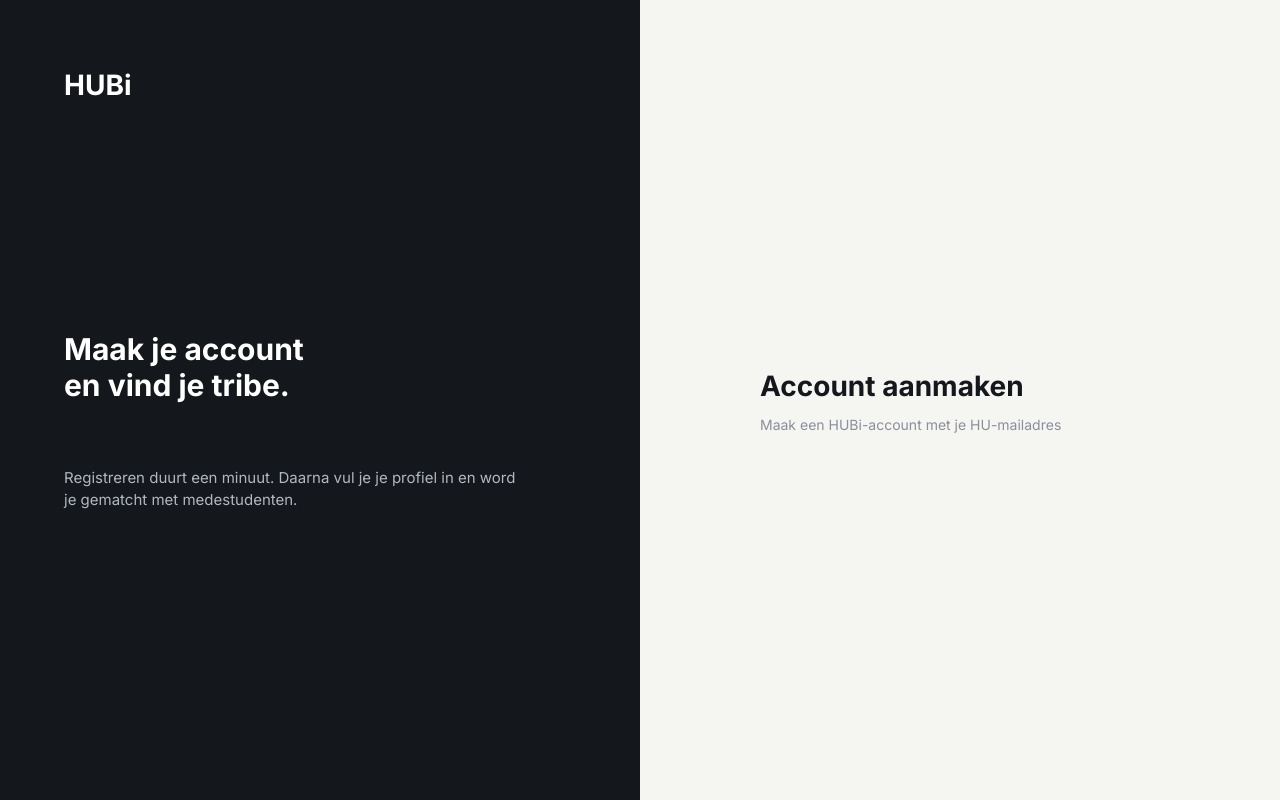
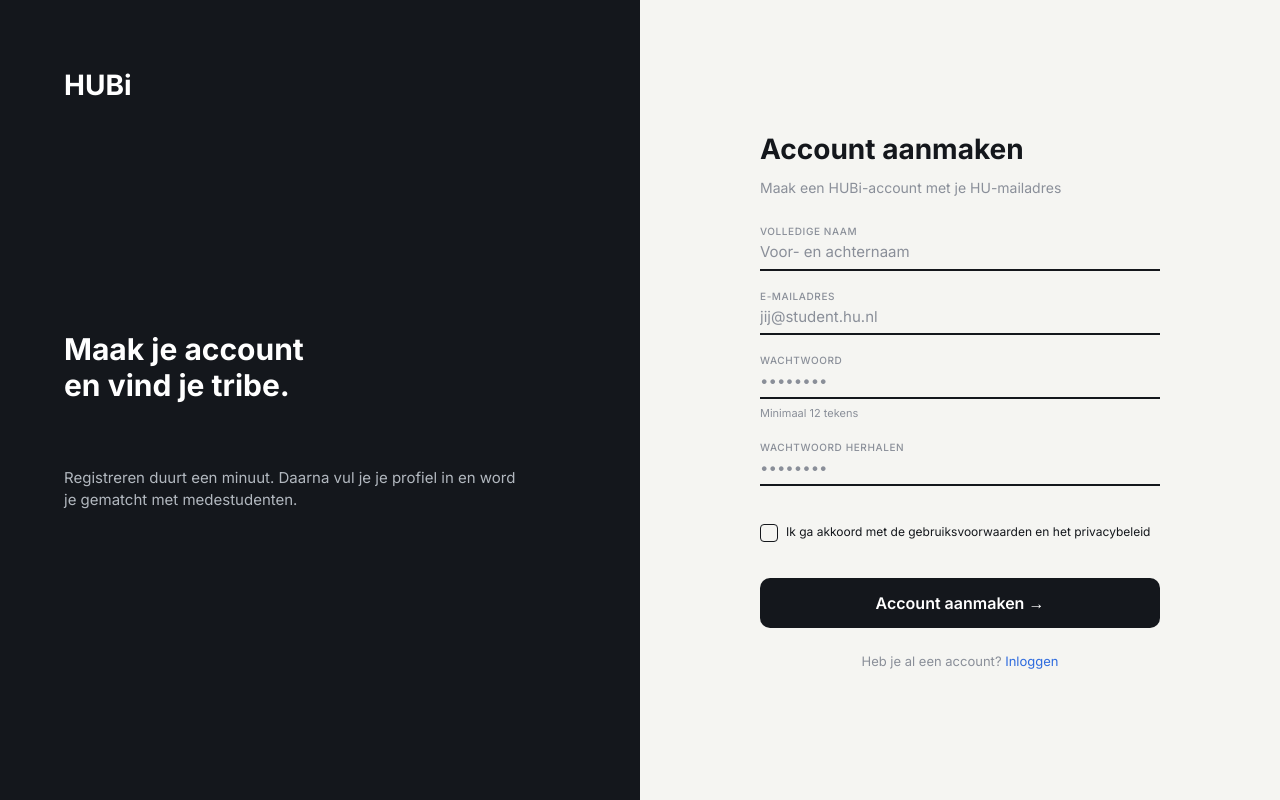
Before and after one commit to Tarikezfzafi/de-hu-monsters, a Next.js app: page /registreren in a window 1280 px wide. Built offline with nearby package versions, Linux system fonts and the light colour scheme.

Commit message:
Voeg invulformulier met voorbeeld tekst

```diff
--- a/app/(auth)/registreren/page.tsx
+++ b/app/(auth)/registreren/page.tsx
@@ -1,5 +1,7 @@
 import type { Metadata } from "next";
+import Link from "next/link";
 import { AuthShell } from "@/features/auth/components/AuthShell";
+import { RegisterForm } from "@/features/auth/components/RegisterForm";
 
 export const metadata: Metadata = {
   title: "Account aanmaken | HUBi",
@@ -25,6 +27,15 @@
           Maak een HUBi-account met je HU-mailadres
         </p>
       </header>
+
+      <RegisterForm />
+
+      <p className="mt-6 text-center text-[13px] text-hubi-muted">
+        Heb je al een account?{" "}
+        <Link href="/login" className="text-hubi-link">
+          Inloggen
+        </Link>
+      </p>
     </AuthShell>
   );
 }
--- /dev/null
+++ b/features/auth/components/FormField.tsx
@@ -0,0 +1,48 @@
+
+type FormFieldProps = {
+  label: string;
+  name: string;
+  type?: "text" | "email" | "password";
+  placeholder: string;
+  autoComplete?: string;
+  hint?: string;
+};
+
+export function FormField({
+  label,
+  name,
+  type = "text",
+  placeholder,
+  autoComplete,
+  hint,
+}: FormFieldProps) {
+  const hintId = `${name}-hint`;
+
+  return (
+    <div>
+      {}
+      <label
+        htmlFor={name}
+        className="block text-[10px] font-medium uppercase tracking-[0.6px] text-hubi-muted"
+      >
+        {label}
+      </label>
+
+      <input
+        id={name}
+        name={name}
+        type={type}
+        placeholder={placeholder}
+        autoComplete={autoComplete}
+        aria-describedby={hint ? hintId : undefined}
+        className="mt-0.5 block w-full border-0 border-b-2 border-hubi-ink bg-transparent pb-1.5 text-sm text-hubi-ink outline-none placeholder:text-hubi-muted focus-visible:border-hubi-link lg:text-[15px]"
+      />
+
+      {hint && (
+        <p id={hintId} className="mt-1.5 text-[11px] text-hubi-muted">
+          {hint}
+        </p>
+      )}
+    </div>
+  );
+}
--- /dev/null
+++ b/features/auth/components/RegisterForm.tsx
@@ -0,0 +1,64 @@
+"use client";
+
+
+import type { FormEvent } from "react";
+import { FormField } from "./FormField";
+
+export function RegisterForm() {
+  function handleSubmit(event: FormEvent<HTMLFormElement>) {
+    event.preventDefault();
+  }
+
+  return (
+    <form onSubmit={handleSubmit} className="mt-[26px] flex flex-col gap-[18px]">
+      <FormField
+        label="Volledige naam"
+        name="fullName"
+        placeholder="Voor- en achternaam"
+        autoComplete="name"
+      />
+
+      <FormField
+        label="E-mailadres"
+        name="email"
+        type="email"
+        placeholder="jij@student.hu.nl"
+        autoComplete="email"
+      />
+
+      <FormField
+        label="Wachtwoord"
+        name="password"
+        type="password"
+        placeholder="••••••••"
+        autoComplete="new-password"
+        hint="Minimaal 12 tekens"
+      />
+
+      <FormField
+        label="Wachtwoord herhalen"
+        name="confirmPassword"
+        type="password"
+        placeholder="••••••••"
+        autoComplete="new-password"
+      />
+
+      {}
+      <label className="flex items-start gap-2 pt-5 text-xs text-hubi-ink">
+        <input
+          type="checkbox"
+          name="acceptTerms"
+          className="grid size-[18px] shrink-0 appearance-none place-content-center rounded-[4px] border-[1.5px] border-hubi-ink before:hidden before:text-xs before:leading-none before:text-white before:content-['✓'] checked:bg-hubi-ink checked:before:block focus-visible:outline-2 focus-visible:outline-offset-2 focus-visible:outline-hubi-link"
+        />
+        <span>Ik ga akkoord met de gebruiksvoorwaarden en het privacybeleid</span>
+      </label>
+
+      <button
+        type="submit"
+        className="mt-[18px] h-[46px] w-full rounded-[10px] bg-hubi-ink text-[15px] font-semibold text-white transition-opacity hover:opacity-90 focus-visible:outline-2 focus-visible:outline-offset-2 focus-visible:outline-hubi-link lg:h-[50px] lg:text-base"
+      >
+        Account aanmaken →
+      </button>
+    </form>
+  );
+}
```
